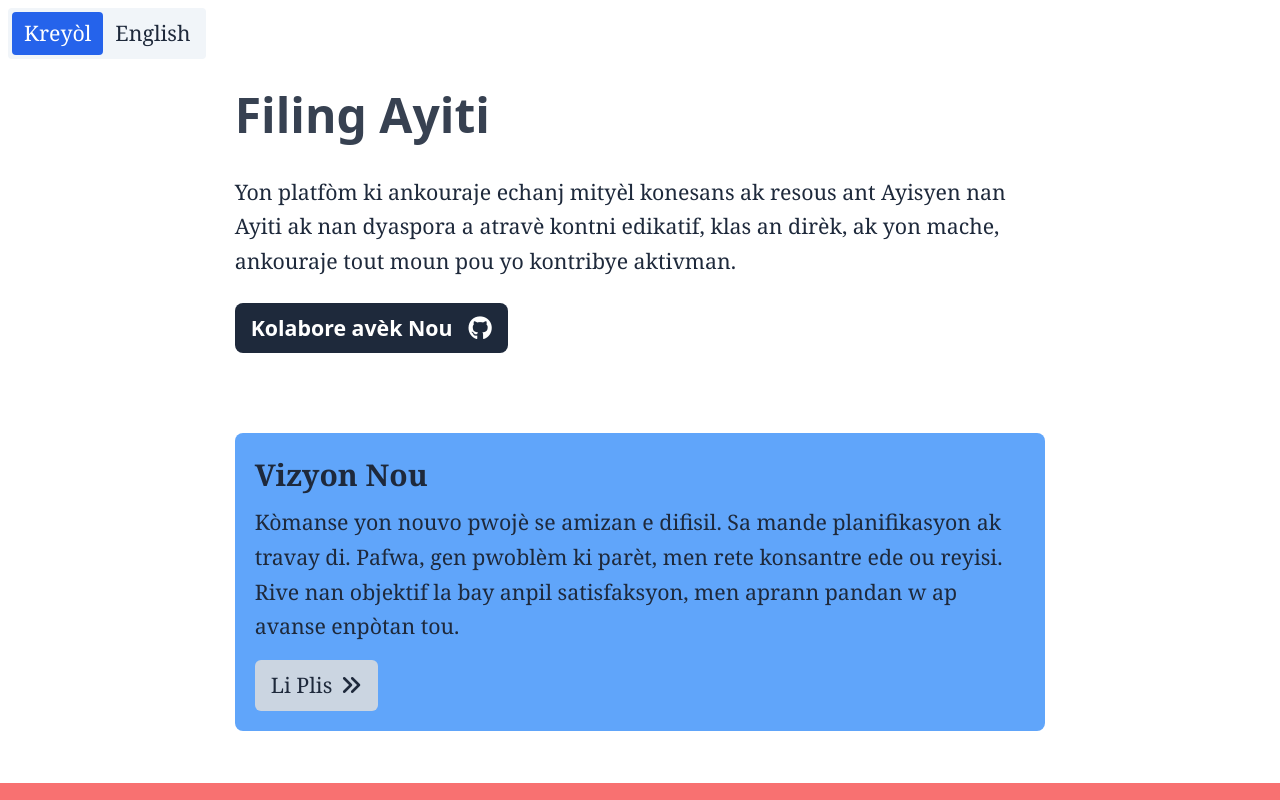
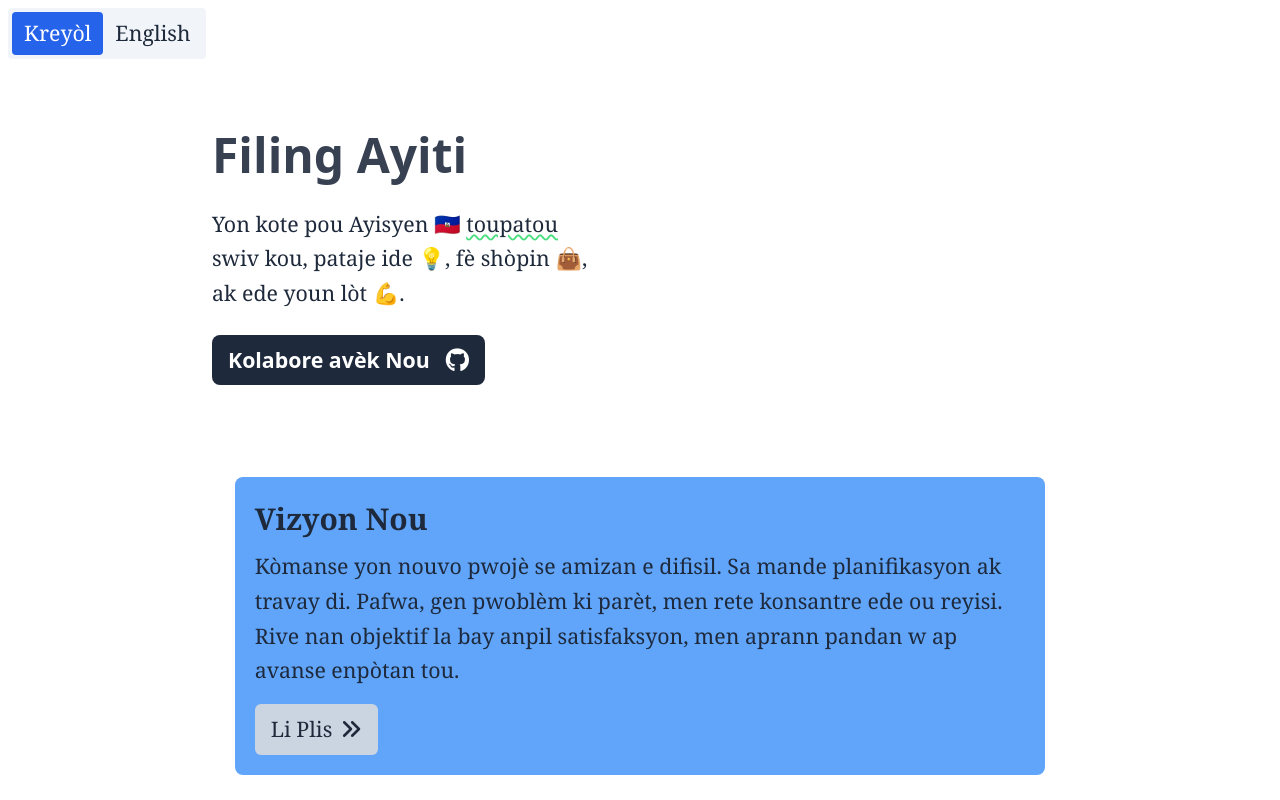
Before and after one commit to wfleu445/feeling-haiti-project, a SvelteKit app in the folder landing-page/: page / in a window 1280 px wide. Built offline with nearby package versions, Linux system fonts and the light colour scheme.

Commit message:
feat: Finish hero section

```diff
--- a/landing-page/src/lib/pages/home/translations.ts
+++ b/landing-page/src/lib/pages/home/translations.ts
@@ -3,8 +3,8 @@ import type { Translation } from "$lib/utils/translationType";
 export const translations = {
   hero: {
     //todo write on the svelte discord about snippet closures.
-    "en-US": "A platform fostering mutual knowledge exchange and resource-sharing between Haitians in Haiti and the diaspora through educational content, live classes, and a marketplace, encouraging everyone to actively contribute.",
-    "ht-HT": "Yon platfòm ki ankouraje echanj mityèl konesans ak resous ant Ayisyen nan Ayiti ak nan dyaspora a atravè kontni edikatif, klas an dirèk, ak yon mache, ankouraje tout moun pou yo kontribye aktivman."
+    "en-US": `A place for Haitians <span>🇭🇹</span> <span class="underline underline-offset-2 decoration-green-400 decoration-2 decoration-wavy">anywhere</span> to learn with classes, share ideas <span>💡</span>, shop <span>👜</span>, and help each other <span>💪</span>.`,
+    "ht-HT": `Yon kote pou Ayisyen <span>🇭🇹</span> <span class="underline underline-offset-2 decoration-green-400 decoration-2 decoration-wavy">toupatou</span> swiv kou, pataje ide <span>💡</span>, fè shòpin <span>👜</span>, ak ede youn lòt <span>💪</span>.`
   } satisfies Translation,
   readMore: {
     "en-US": 'Read More',
--- a/landing-page/src/routes/+page.svelte
+++ b/landing-page/src/routes/+page.svelte
@@ -70,28 +70,41 @@
 	</div>
 	<!--Hero-->
 	<div class="flex w-full justify-center p-3">
-		<div class="w-restricted grid grid-flow-row-dense gap-2">
+		<div class="grid grid-flow-row-dense gap-2 lg:my-10 lg:grid-cols-2 lg:px-10">
+			<div class="flex items-end lg:col-start-1 lg:col-end-1 lg:row-start-1 lg:row-end-1 lg:px-10">
 				<span class="pb-2 font-sans text-5xl font-semibold text-gray-700">Filing Ayiti</span>
+			</div>
+			<div
+				class="flex items-center lg:col-start-2 lg:col-end-2 lg:row-start-1 lg:row-end-4 lg:px-10"
+			>
 				<enhanced:img
 					src="/static/hero.jpg"
 					alt="a group of people smiling"
-				class="rounded-lg shadow-md"
+					class="rounded-lg shadow-lg shadow-blue-300"
 				/>
-			<p class="pt-3">
-				{homePageTranslations.hero[selectedLanguage]}
+			</div>
+			<div
+				class="flex items-center lg:col-start-1 lg:col-end-1 lg:row-start-2 lg:row-end-2 lg:px-10"
+			>
+				<p class="max-w-96 pt-3">
+					{@html homePageTranslations.hero[selectedLanguage]}
 				</p>
-
+			</div>
+			<div
+				class="flex items-start lg:col-start-1 lg:col-end-1 lg:row-start-3 lg:row-end-3 lg:px-10"
+			>
 				<a
 					href="https://github.com/wfleu445/feeling-haiti-project/issues"
-				class="my-4 flex w-fit cursor-pointer flex-row items-center justify-center gap-4 rounded-lg bg-slate-800 px-4 py-2 font-sans font-semibold text-white"
+					class="my-4 flex h-fit w-fit cursor-pointer flex-row items-center justify-center gap-4 rounded-lg bg-slate-800 px-4 py-2 font-sans font-semibold text-white"
 				>
 					{homePageTranslations.joinUs[selectedLanguage]}
 					<i class="fa-brands fa-github text-2xl"></i>
 				</a>
 			</div>
 		</div>
+	</div>
 	<!--Proposal-->
-	<div class="flex w-full justify-center px-3 py-10">
+	<div class="flex w-full justify-center px-3 pb-10 pt-3">
 		<div
 			class="w-restricted flex justify-center rounded-lg bg-blue-400 p-5 [&_.header]:pb-3 [&_.header]:pt-1 [&_.header]:text-3xl [&_.header]:font-semibold [&_.long-description]:pt-4 [&_button]:mt-4 [&_button]:w-fit [&_button]:rounded-md [&_button]:bg-slate-300 [&_button]:px-4 [&_button]:py-2"
 		>
```
Lines whose indentation alone changed are shown as unchanged.
